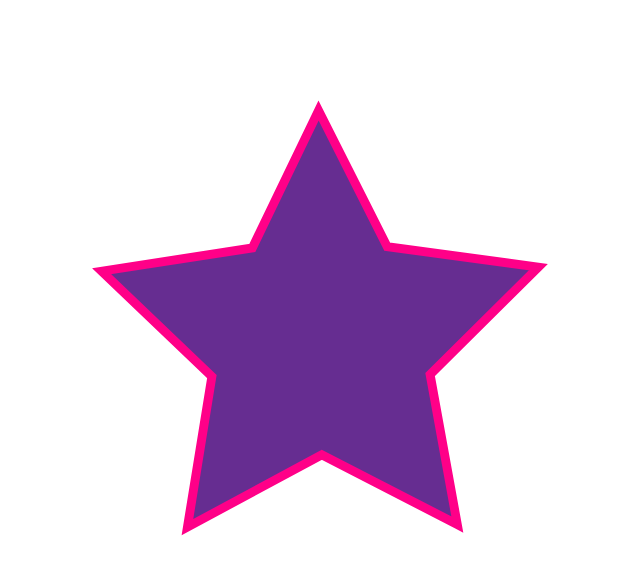
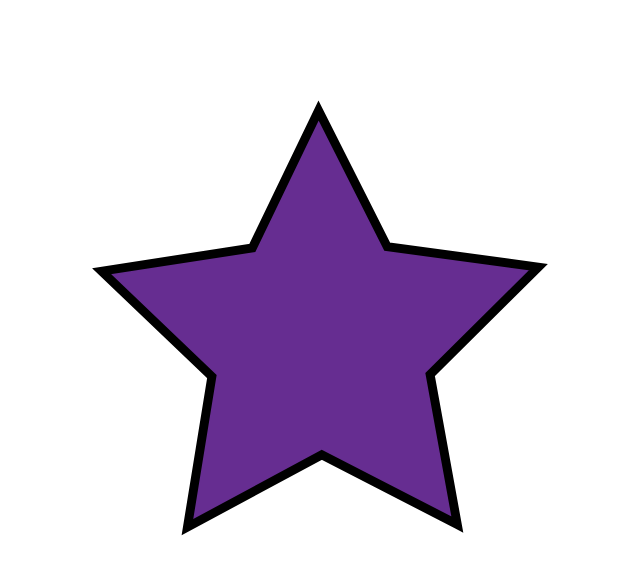
Before and after one commit to LLstarla/modernizr, a plain HTML site: page index.html in a window 1280 px wide. Shown: the part 61-634 px from the top of the page, without its empty margins (0-640 px from the left). Drawn offline with nearby package versions, Linux system fonts and the light colour scheme.

Commit message:
img svg example

```diff
--- a/css/styles.css
+++ b/css/styles.css
@@ -22,6 +22,6 @@ html.touch .nay {
 }
 
 
-svg {
+#logo {
 	width: 50%;
 }
--- a/index.html
+++ b/index.html
@@ -15,11 +15,7 @@
 
 	<h1>Modernizr Tests</h1>
 
-	<svg version="1.1" id="Layer_1" xmlns="http://www.w3.org/2000/svg" xmlns:xlink="http://www.w3.org/1999/xlink" x="0px" y="0px"
-	 viewBox="0 0 576 576" enable-background="new 0 0 576 576" xml:space="preserve">
-	<polygon fill="#662D91" stroke="#ff0088" stroke-width="8" stroke-miterlimit="10" points="411.6,455 289.6,392.3 168.7,457.3
-	190.7,321.8 91.5,227 227.1,206 286.7,82.4 348.5,204.9 484.5,223.3 387.1,320 "/>
-	</svg>
+	<img src="img/star.svg" id="logo">
 
 
 	<p class="yay">Yay! Modern Browser!</p>
```
